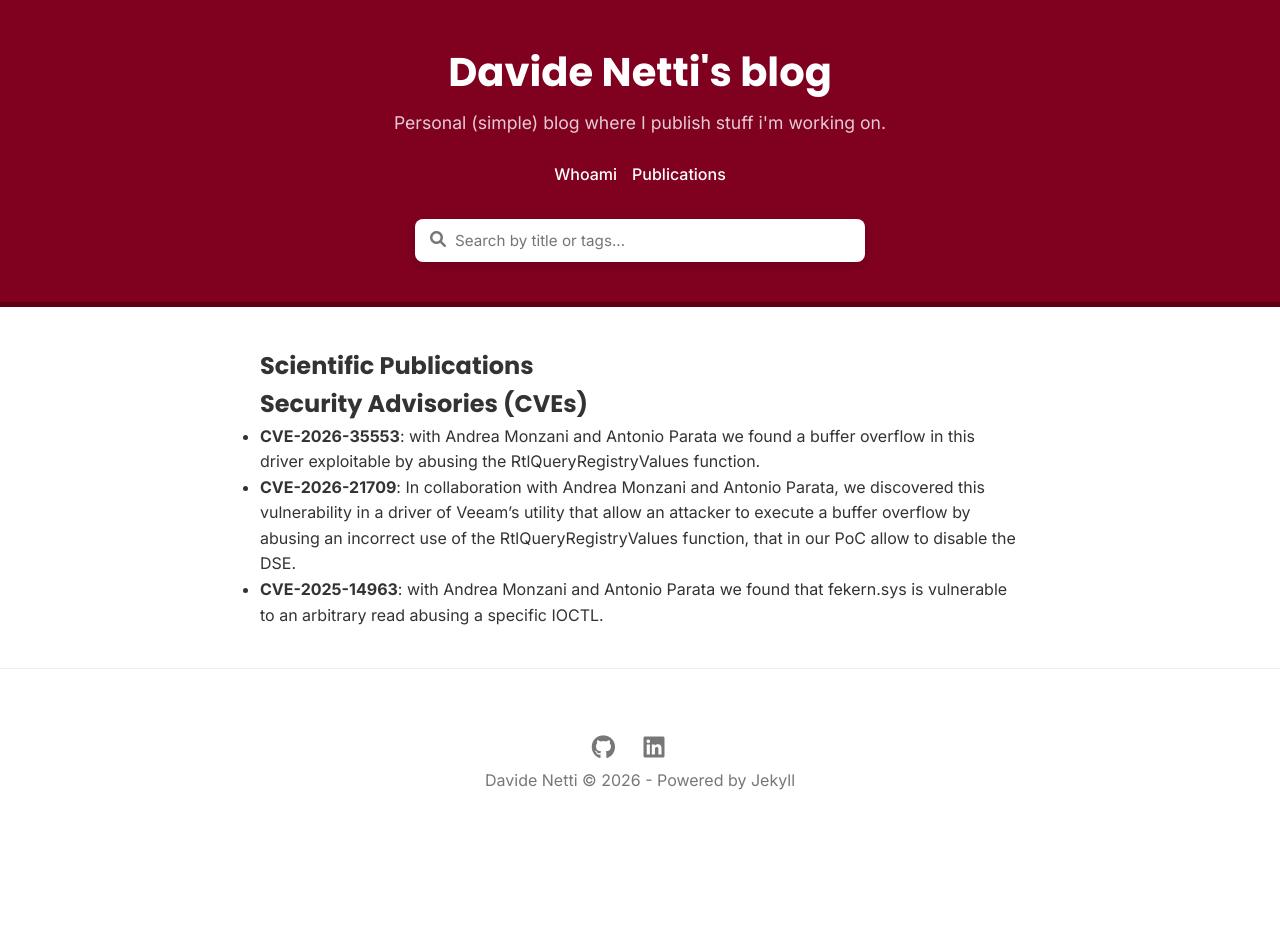
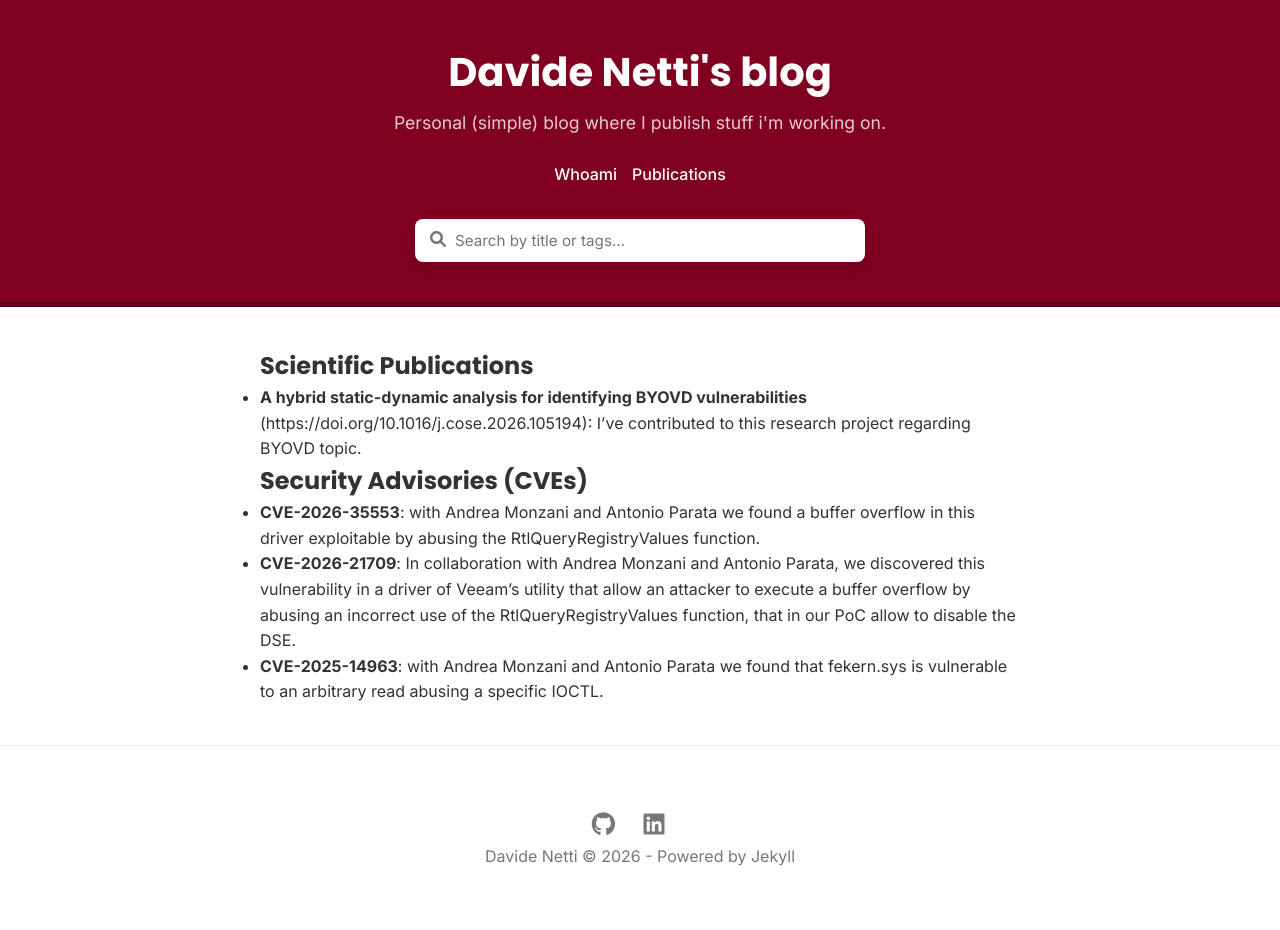
Before and after one commit to davidenetti/davidenetti.github.io, a Jekyll site: the page built from publications.md, in a window 1280 px wide. Built offline with Jekyll 4.4.1, drawn with Linux system fonts in a browser that asks for light colours; a style sheet for code colours, icons or effects is not loaded; before the commit the page ends 900 px from its top, so only the background shows below that.

Commit message:
Add publication and update CVE entries in publications.md
Added a new publication on BYOVD vulnerabilities and updated CVE descriptions.

```diff
--- a/publications.md
+++ b/publications.md
@@ -4,7 +4,7 @@ title: Publications & CVEs
 ---
 
 ## Scientific Publications
-
+- **A hybrid static-dynamic analysis for identifying BYOVD vulnerabilities** (https://doi.org/10.1016/j.cose.2026.105194): I've contributed to this research project regarding BYOVD topic.
 
 ## Security Advisories (CVEs)
 - **CVE-2026-35553**: with Andrea Monzani and Antonio Parata we found a buffer overflow in this driver exploitable by abusing the RtlQueryRegistryValues function.
```
